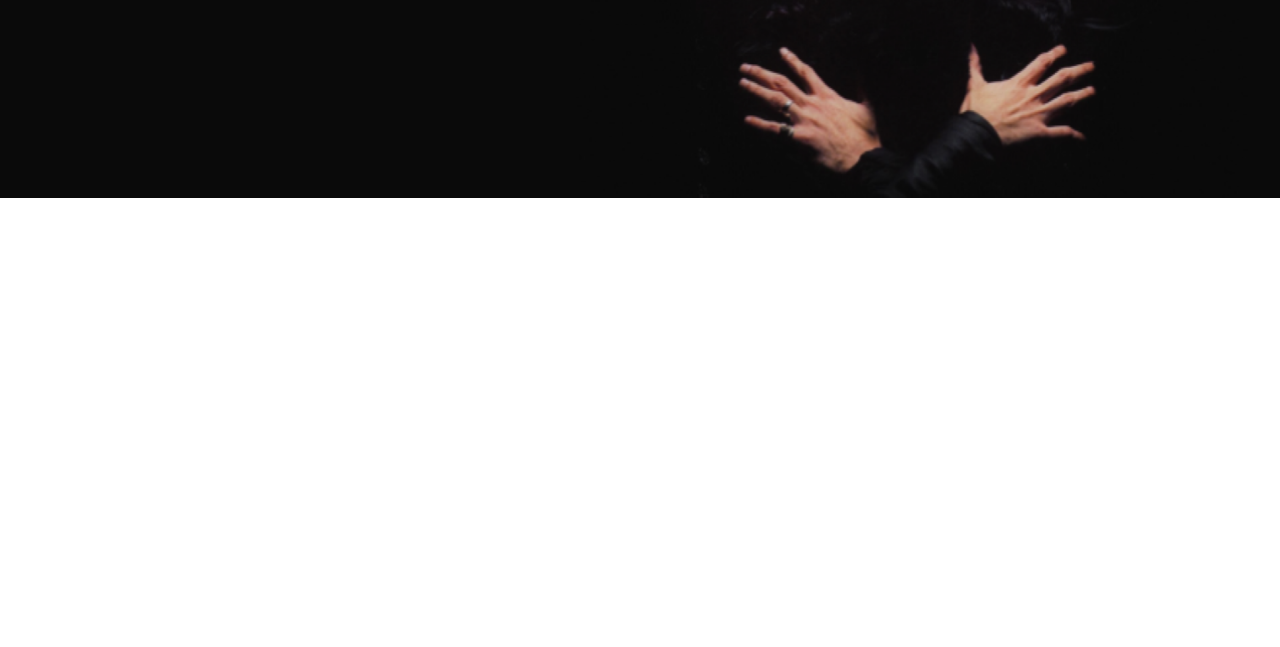
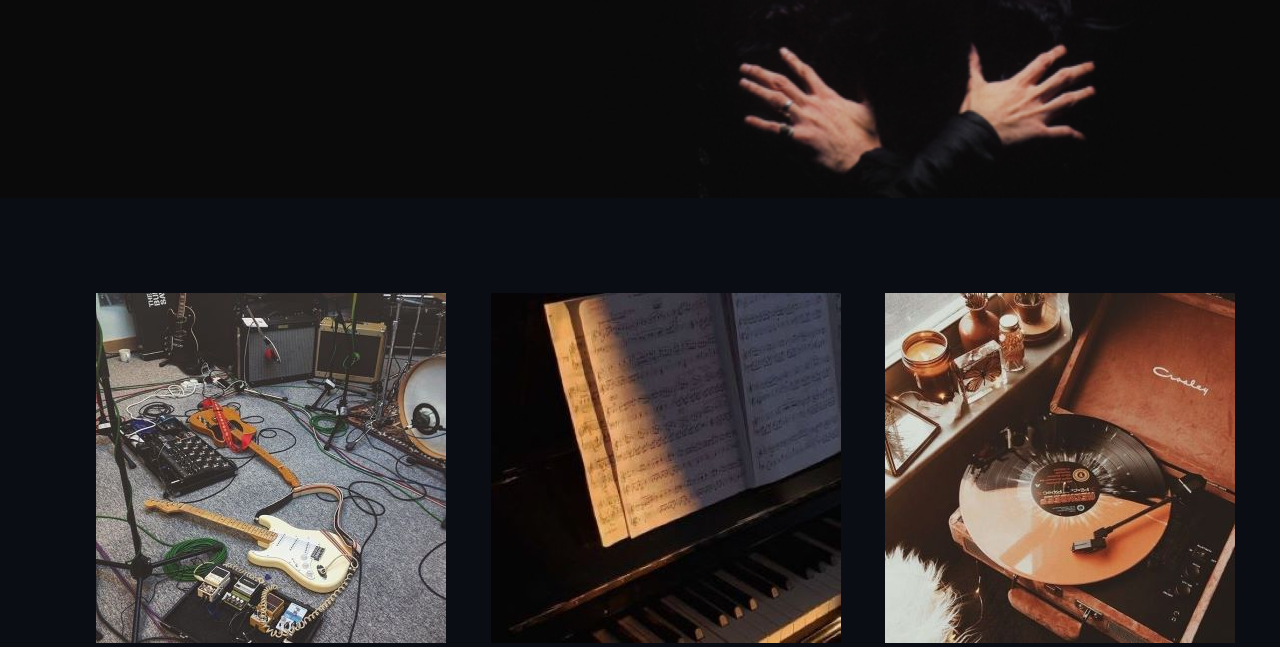
Before and after one commit to migzmusic/migzmusic.github.io, a plain HTML site: page index.html in a window 1280 px wide. Shown: the part 507-1154 px from the top of the page. Before the commit the page ends 800 px from the top, so only its background shows below. Drawn offline with Linux system fonts and the light colour scheme.

Commit message:
Added Images

```diff
--- a/Assignment-Website/assets/styles/style.css
+++ b/Assignment-Website/assets/styles/style.css
@@ -2,6 +2,7 @@
     {
         padding: 0%;
         margin: 0%;
+        color: white;
     }
 
 .logo img{
@@ -77,3 +78,34 @@
     top: 0px;
     text-align: left;
 }
+
+.images {
+    background-color: #0a0d14;
+    display: flex;
+    justify-content: space-between;
+    padding-top: 800px;
+}
+
+.strummingimg {
+    display: absolute;
+    padding-left: 7.5%;
+    margin: 0%;
+    width: 100%;
+    height: 100%;
+}
+
+.originalimg {
+    display: absolute;
+    padding-left: 0px;
+    margin: 0%;
+    width: 100%;
+    height: 100%;
+}
+
+.coverimg {
+    display: absolute;
+    padding-left: 0px;
+    margin: 0%;
+    width: 100%;
+    height: 100%;
+}
--- a/index.html
+++ b/index.html
@@ -6,7 +6,7 @@
     <title>MigzMusic</title>
     <link rel="stylesheet" href= "Assignment-Website/assets/styles/style.css">
 </head>
-<body style="color: #0a0d14;">
+<body>
     <div class="queenimage">
         <img src="Assignment-Website/assets/images/Queen image.png">
     </div>
@@ -37,5 +37,17 @@
     <div class="listenhere">
         <h1>Listen Here!</h1>
     </div>
+
+    <div class="images">
+        <div class="strummingimg">
+        <img src="Assignment-Website/assets/images/Strumming 2023.jpg" alt="strummingimg">
+        </div>
+        <div class="originalimg">
+        <img src="Assignment-Website/assets/images/Original Songs.jpg" alt="originalimg">
+        </div>
+        <div class="coverimg">
+        <img src="Assignment-Website/assets/images/Cover Songs.jpg" alt="coverimg">
+        </div>
+    </div>
 </body>
 </html>
```
Also changed, not shown: Assignment-Website/assets/images/Cover Songs Cover Image.jpg (deleted), Assignment-Website/assets/images/Cover Songs.jpg (added), Assignment-Website/assets/images/Original Songs Cover Image.jpg (deleted), Assignment-Website/assets/images/Original Songs.jpg (added), Assignment-Website/assets/images/Strumming 2023 cover image.jpg (deleted), Assignment-Website/assets/images/Strumming 2023.jpg (added).
